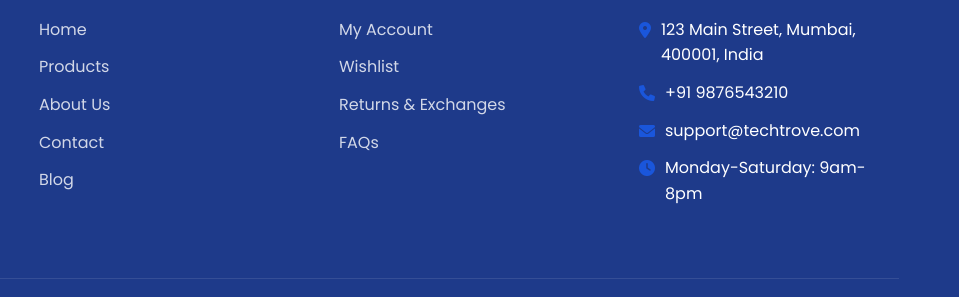
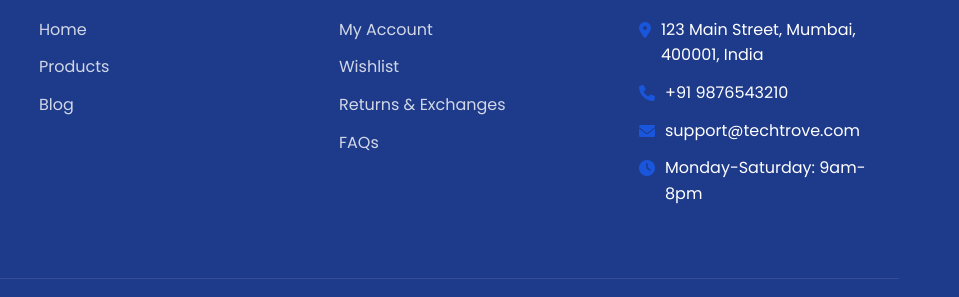
Before and after one commit to niket-21/PiggyPal11, a plain HTML site: page index.html in a window 1280 px wide. Shown: the part 3090-3387 px from the top of the page, 321-1280 px from the left. Drawn offline with Linux system fonts and the light colour scheme.

Commit message:
refactor(navigation): remove about and contact links from menu
The links were removed to simplify the navigation menu as these pages are no longer maintained

```diff
--- a/index.html
+++ b/index.html
@@ -297,8 +297,7 @@
                     <ul>
                         <li><a href="index.html">Home</a></li>
                         <li><a href="products.html">Products</a></li>
-                        <li><a href="about.html">About Us</a></li>
-                        <li><a href="contact.html">Contact</a></li>
+
                         <li><a href="#">Blog</a></li>
                     </ul>
                 </div>
```
